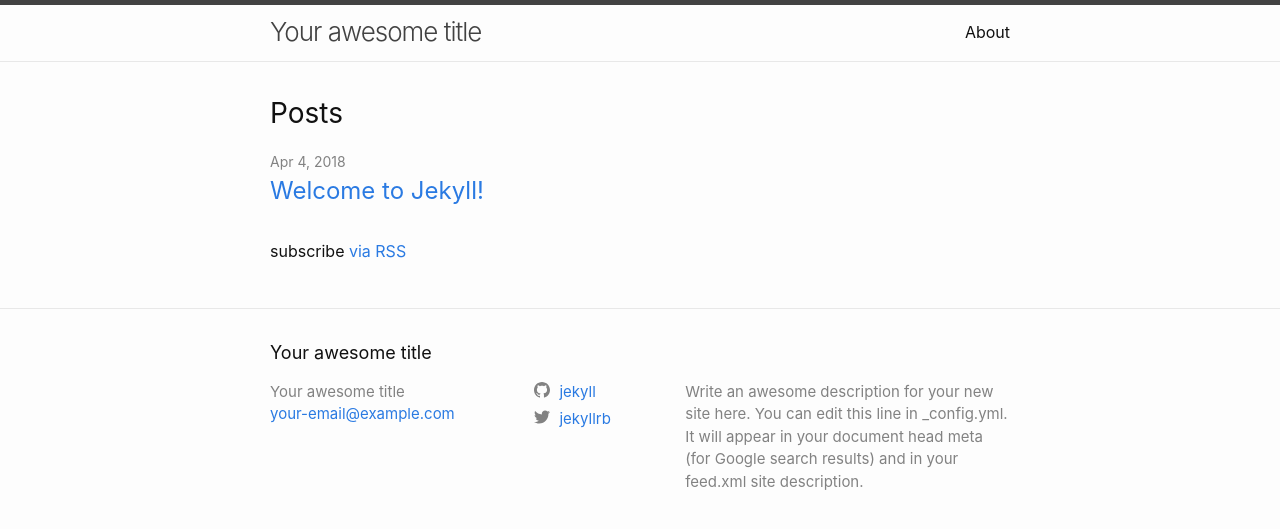
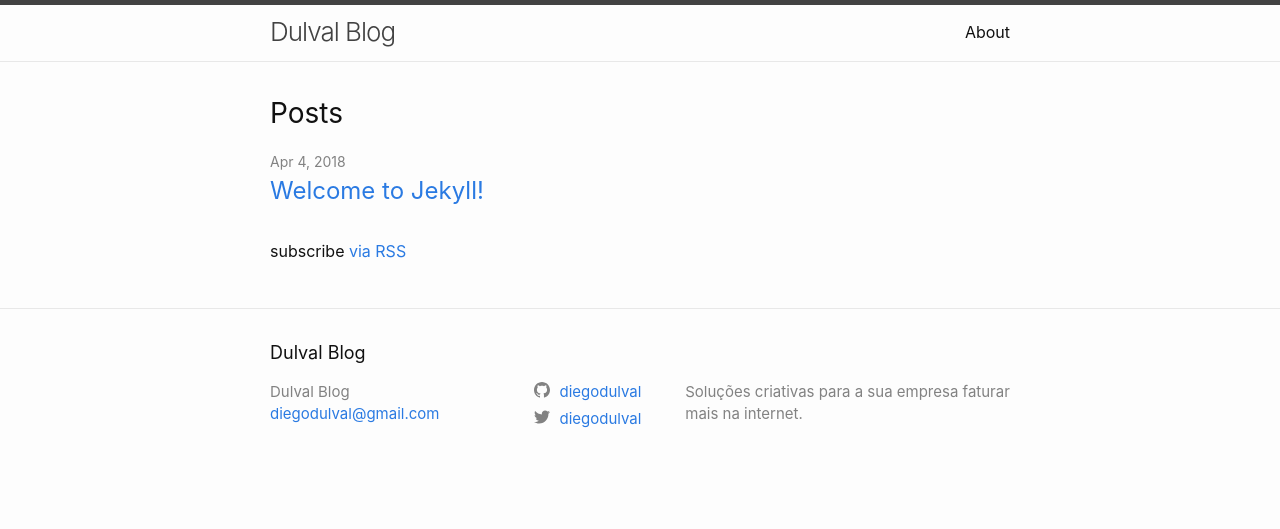
Before and after one commit to diegodulval/jekyll-demo, a Jekyll site: the page built from index.md, in a window 1280 px wide. Shown: the top 529 px of the page. Built offline with Jekyll 4.4.1, drawn with Linux system fonts in a browser that asks for light colours.

Commit message:
Update _config.yml

```diff
--- a/_config.yml
+++ b/_config.yml
@@ -13,19 +13,18 @@
 # you will see them accessed via {{ site.title }}, {{ site.email }}, and so on.
 # You can create any custom variable you would like, and they will be accessible
 # in the templates via {{ site.myvariable }}.
-title: Your awesome title
-email: your-email@example.com
+title: Dulval Blog
+email: diegodulval@gmail.com
 description: >- # this means to ignore newlines until "baseurl:"
-  Write an awesome description for your new site here. You can edit this
-  line in _config.yml. It will appear in your document head meta (for
-  Google search results) and in your feed.xml site description.
+  Soluções criativas para a sua empresa faturar mais na internet.
 baseurl: "" # the subpath of your site, e.g. /blog
 url: "" # the base hostname & protocol for your site, e.g. http://example.com
-twitter_username: jekyllrb
-github_username:  jekyll
+twitter_username: diegodulval
+github_username:  diegodulval
 
 # Build settings
 markdown: kramdown
+permalink: /:year/:title
 theme: minima
 plugins:
   - jekyll-feed
```
